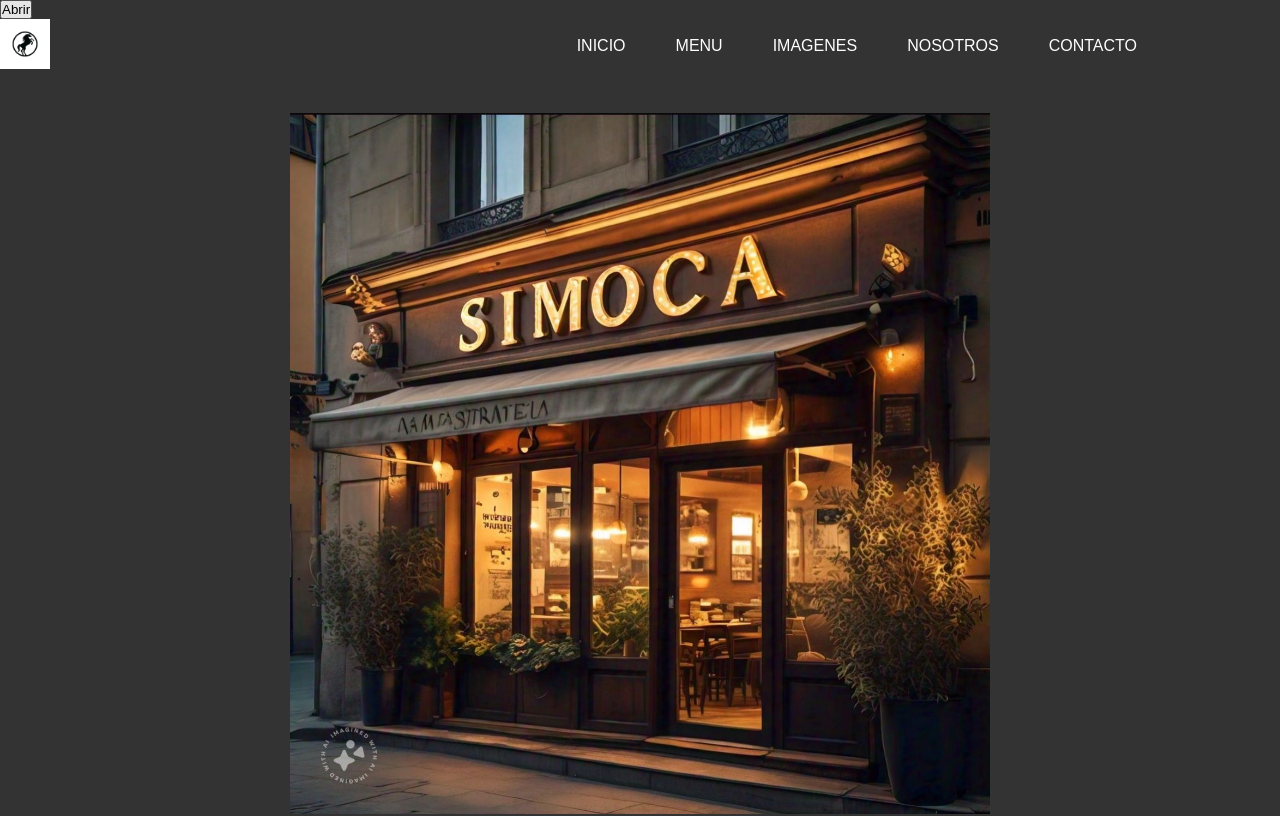
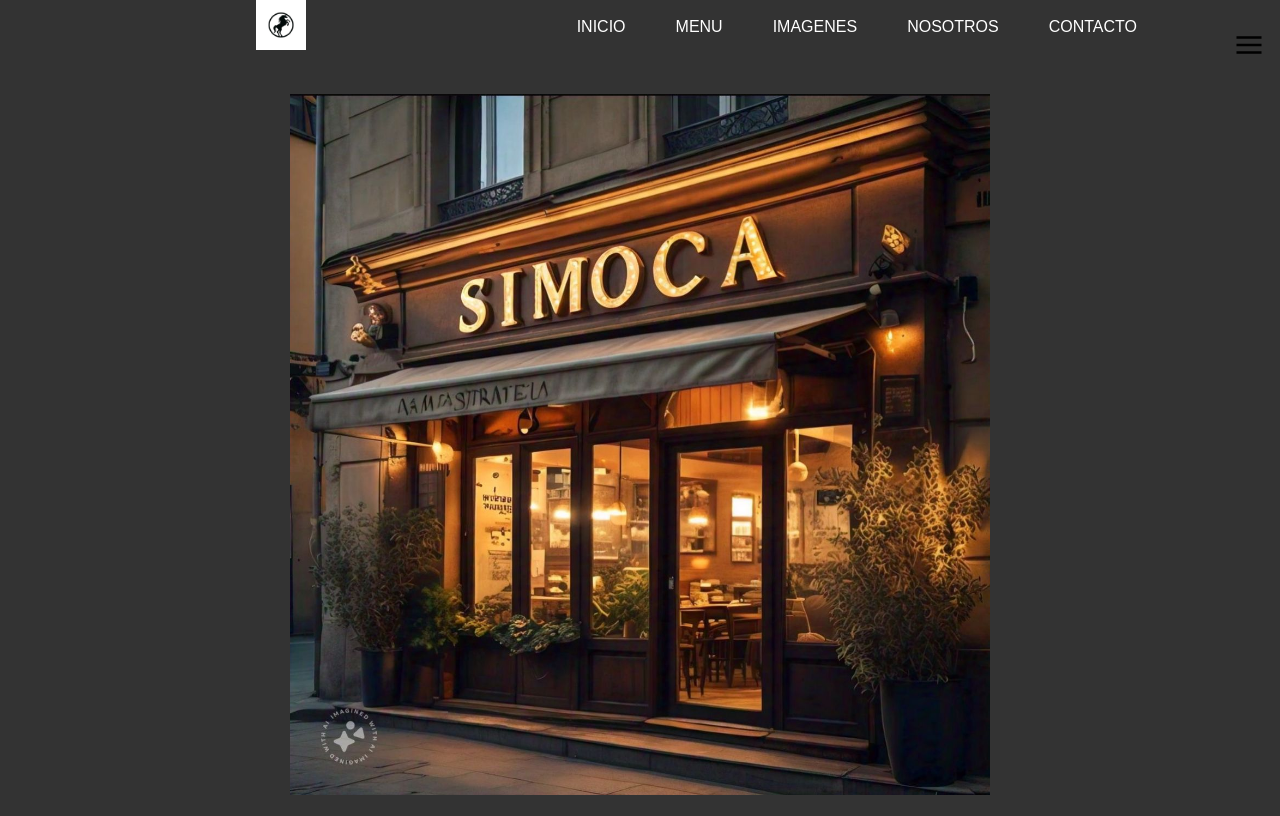
Before and after one commit to Rodrigo-Carinelli/mi-repositorio-, a plain HTML site: page index.html in a window 1280 px wide. Shown: the top 816 px of the page. Drawn offline with Linux system fonts and the light colour scheme.

Commit message:
peleando con el menu hamburguesa

```diff
--- a/index.html
+++ b/index.html
@@ -13,9 +13,15 @@
 
     <!--ESTRUCTUCA DEL HEAD/NAV-->
     <header id="header">
-        <button class="abrir-menu">Abrir</button>
         <nav class="navBar">
             <div class="navBar-flex">
+                <div class="div-hamburguesa">
+                    <input type="checkbox" id="nav__checkbox" class="nav__checkbox">
+                    <label for="nav__checkbox" class="nav__toggle">
+                        <img src="images/menu-hamburguesa.png" class="hamburger" alt="menu hamburguesa">
+                        <img src="images/cierre-menu.png" class="close" alt="cie">
+                    </label>
+                </div>
                 <div class="navBar-flex2">
                     <img class="navBar-img" src="icons/favicon.ico" alt="">
                 </div>
@@ -31,6 +37,7 @@
             </div>
         </nav>
     </header>
+
 
     <!--ESTRUCTURA DEL MAIN-->
 
--- a/sass/presets/_header.scss
+++ b/sass/presets/_header.scss
@@ -53,3 +53,20 @@ body {
     background-color: white;
     border-radius: 5px;
 }
+
+.nav__toggle {
+    position: absolute;
+    cursor: pointer;
+    margin: 0rem 1rem;
+    right: 0;
+}
+
+.close,
+input[type="checkbox"] {
+    display: none;
+    }
+
+.hamburger {
+    margin-top: 0.2rem;
+
+}
--- a/sass/presets/_queries.scss
+++ b/sass/presets/_queries.scss
@@ -19,6 +19,7 @@
         width: 80px;
         height: auto;
     }
+
 
 
     .img-simoca {
@@ -235,6 +236,7 @@
     }
 }
 
+
 @media (max-width: 600px) {
     #navBar {
         flex-direction: column;
```
Also changed, not shown: css/style.css, images/cierre-menu.png (added), images/menu-hamburguesa.png (added), 1 other file.
